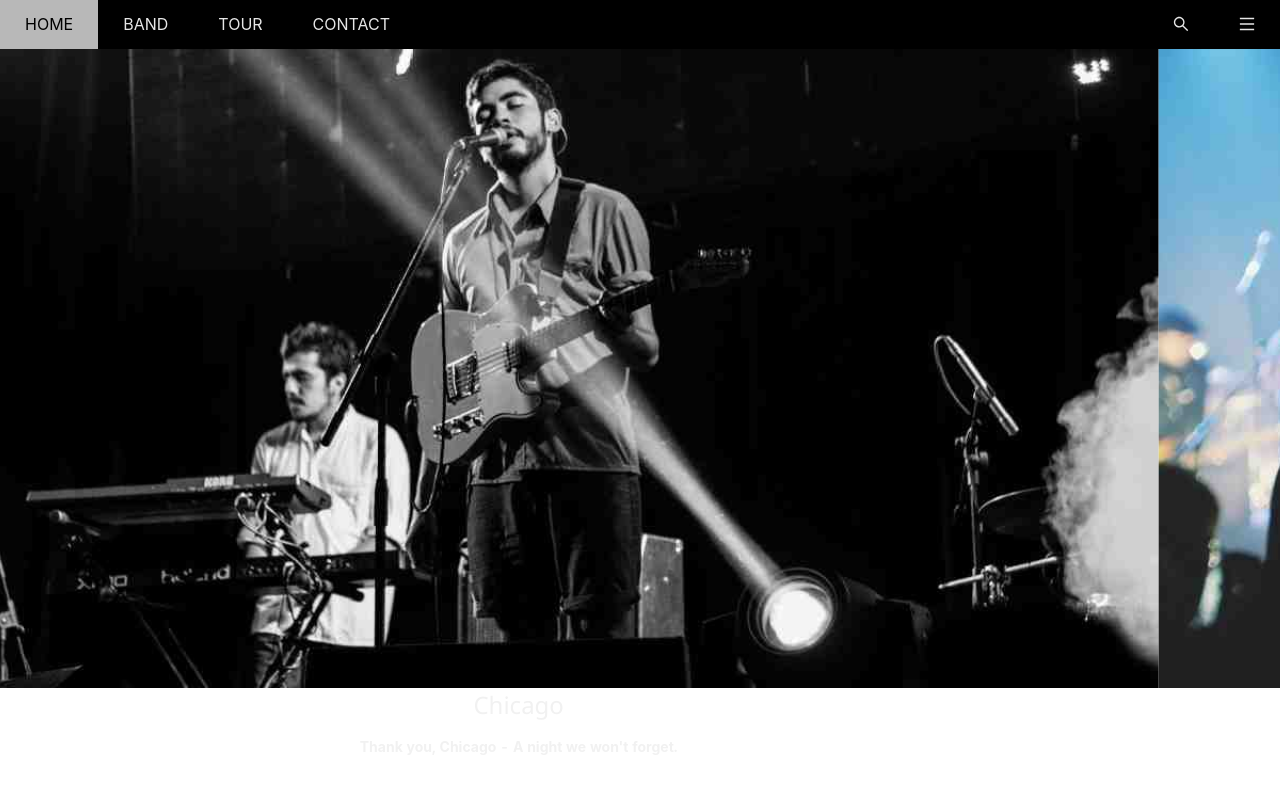
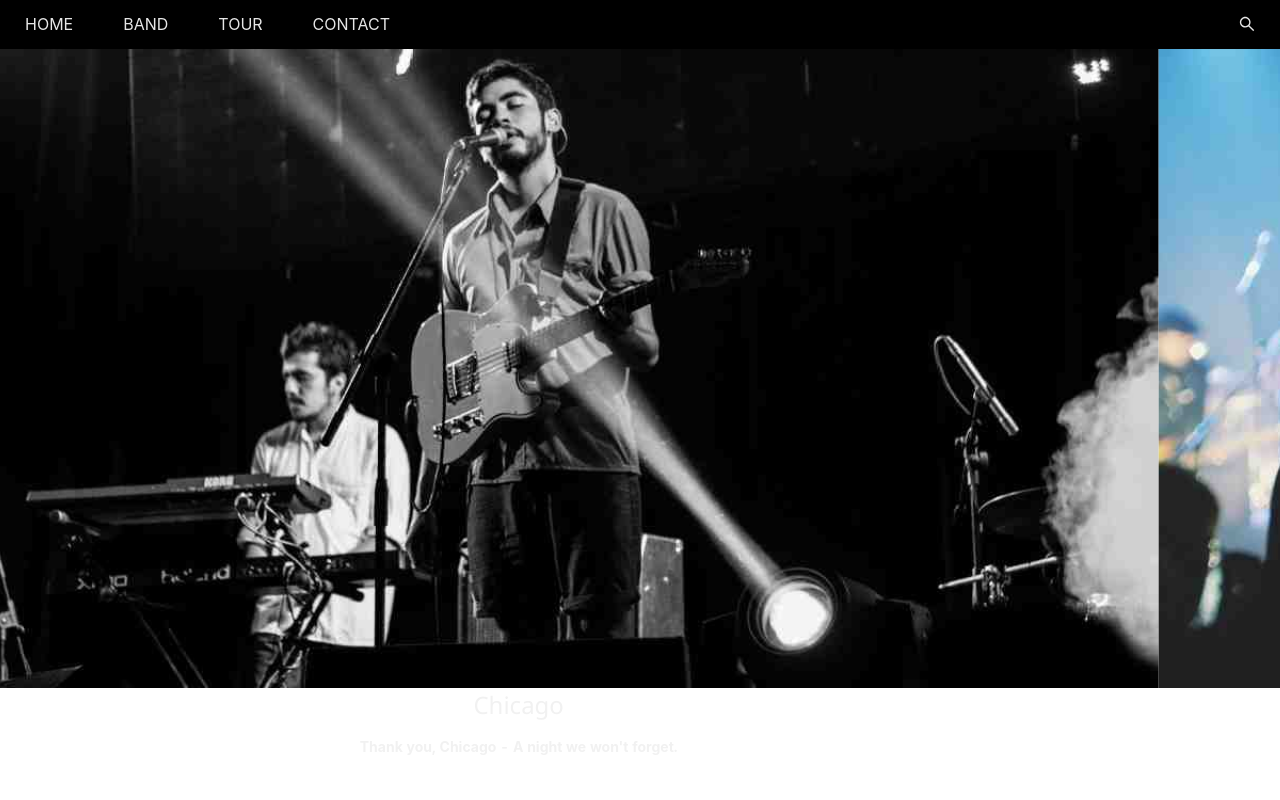
Before and after one commit to ravindrakumarkumawat/event-landing-page, a React (Create React App) app: page / in a window 1280 px wide. Shown: the top 800 px of the page. Built offline with nearby package versions, Linux system fonts and the light colour scheme.

Commit message:
added the navbar burger

```diff
--- a/src/components/Navbar/Navbar.css
+++ b/src/components/Navbar/Navbar.css
@@ -15,7 +15,7 @@
 }
 
 .navbar-left a, .navbar-right div{
-  display: block;
+  /* display: block; */
   text-decoration: none;
   color: #FFFFFF;
   padding: 12px 25px;
@@ -24,6 +24,10 @@
   font-size: 16px;
   /* margin-right: 16px; */
   opacity: 0.9;
+}
+.navbar-left {
+  display: flex;
+  align-items: center;
 }
 
 .navbar-left a:hover, .navbar-right div:hover {
@@ -54,7 +58,7 @@
 
 @media screen and (max-width: 600px) {
   .hide {
-    display: none !important;
+    display: none;
   }
 
   .show {
```
